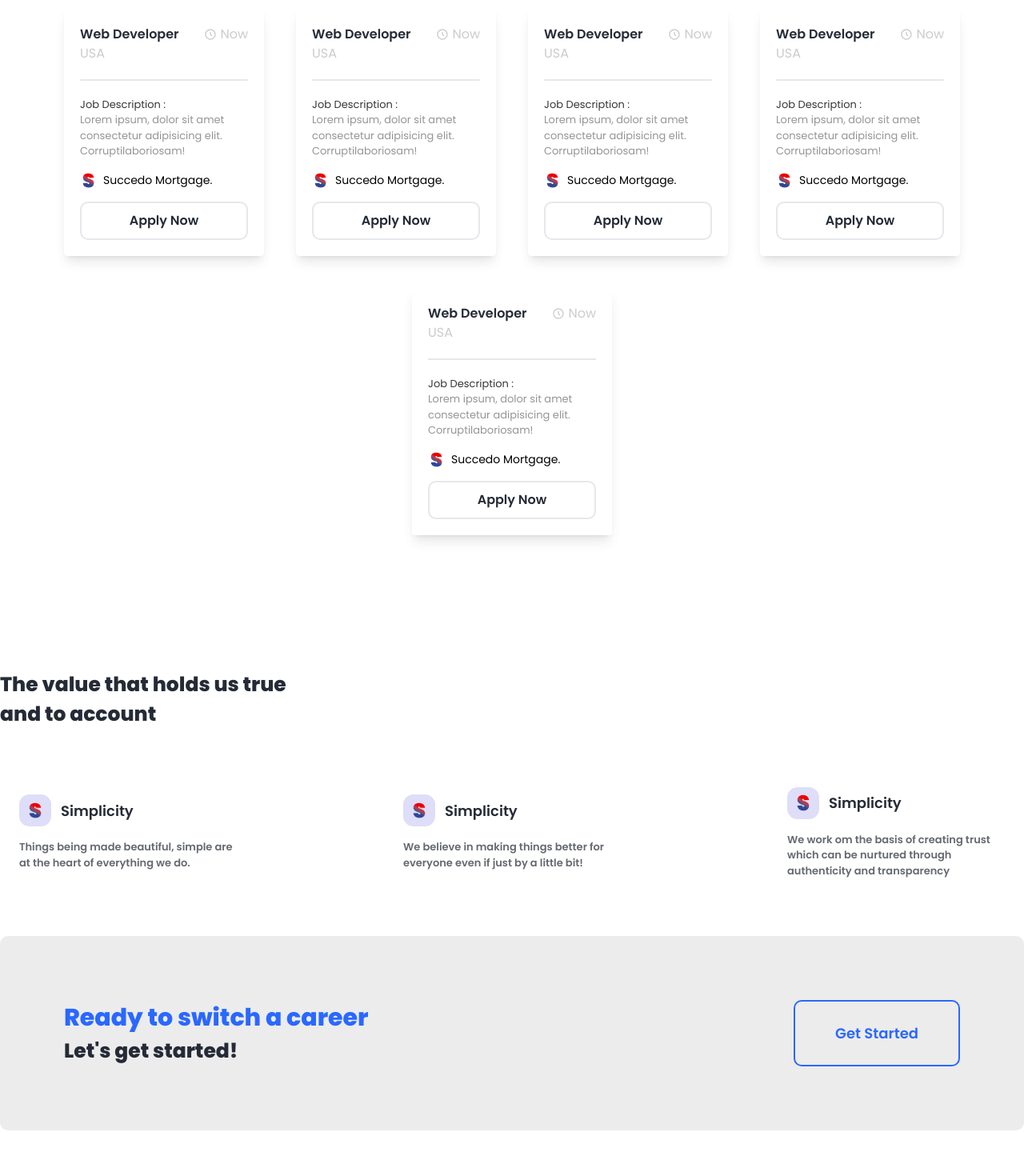
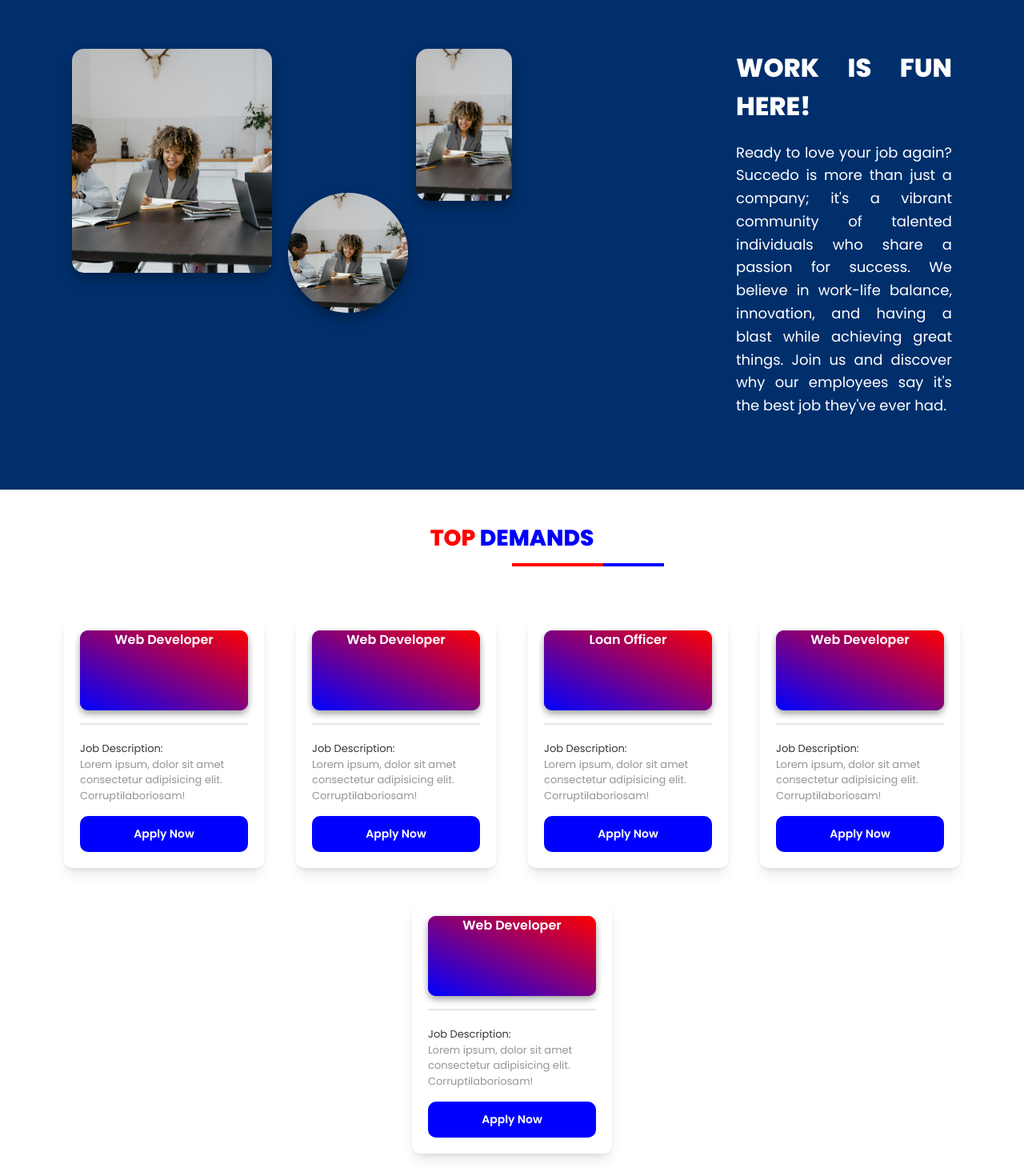
Before and after one commit to CodeWithSammy/Careers, a React (Vite) app: page / in a window 1280 px wide. Shown: the part 340-1810 px from the top of the page at 80% size. Built offline with nearby package versions, Linux system fonts and the light colour scheme.

Commit message:
homepage

```diff
--- a/src/App.jsx
+++ b/src/App.jsx
@@ -10,8 +10,9 @@ const App = () => {
     <div className='w- [85%] m-auto bg-white'>
       <Navbar/>
       <Search/>
+      <Value/>
       <Jobs/>
-      <Value/>
+
       <Footer/>
 
     </div>
--- /dev/null
+++ b/src/Components/JobsDiv/Jobs.css
@@ -0,0 +1,63 @@
+
+  /* Gradient container for the top portion */
+.gradient-top {
+    background: linear-gradient(to bottom left,red,blue);
+    border-radius: 10px; /* Optional: rounded corners */
+    height: 100px; /* Adjust the height as needed */
+    width: 100%; /* Adjust width as needed, or set a fixed width */
+    box-shadow: 0 4px 8px rgba(0, 0, 0, 0.2); /* Optional: shadow for better visibility */
+  }
+
+  /* Space below the gradient */
+
+
+  /* Styling for the Apply Now button */
+  .apply-button {
+    border: 2px solid blue; /* Blue border for the button */
+    background-color: blue; /* Blue background */
+    color: white; /* White text */
+    border-radius: 10px; /* Rounded corners */
+    padding: 10px;
+    width: 100%;
+    font-size: 14px;
+    font-weight: 600;
+    cursor: pointer; /* Pointer cursor on hover */
+    transition: background-color 0.3s, color 0.3s; /* Smooth transition */
+  }
+
+  .apply-button:hover {
+    background-color: darkblue; /* Darker blue on hover */
+  }
+  /* Style for the TOP DEMANDS section */
+.top-demands {
+    text-align: center;
+    margin-bottom: 20px;
+  }
+
+  /* Style for the TOP DEMANDS section */
+.top-demands {
+    text-align: center;
+    margin-top: 40px; /* Adjust this value to move the section down */
+  }
+
+  .top-demands-title {
+    font-size: 28px;
+    font-weight: bold;
+    margin: 0;
+  }
+
+  .top-demands-red {
+    color: red;
+  }
+
+  .top-demands-blue {
+    color: blue;
+  }
+
+  .top-demands-line {
+    margin-top: 10px;
+    height: 4px;
+    margin-left: 640px;
+    background: linear-gradient(to right, red 60%, rgb(4, 0, 255) 60%);
+    width: 190px;
+  }
--- a/src/Components/JobsDiv/Jobs.jsx
+++ b/src/Components/JobsDiv/Jobs.jsx
@@ -1,14 +1,11 @@
-import { BiTimeFive } from "react-icons/bi"
 import logo1 from '../../Assets/logo1.png';
-
+import './Jobs.css';
 
 const Data = [
   {
     id: 1,
     image: logo1,
     title: 'Web Developer',
-    time: 'Now',
-    location: 'USA',
     desc: 'Lorem ipsum, dolor sit amet consectetur adipisicing elit. Corruptilaboriosam!',
     company: 'Succedo Mortgage.'
   },
@@ -24,7 +21,7 @@ const Data = [
   {
     id: 3,
     image: logo1,
-    title: 'Web Developer',
+    title: 'Loan Officer',
     time: 'Now',
     location: 'USA',
     desc: 'Lorem ipsum, dolor sit amet consectetur adipisicing elit. Corruptilaboriosam!',
@@ -48,52 +45,42 @@ const Data = [
     desc: 'Lorem ipsum, dolor sit amet consectetur adipisicing elit. Corruptilaboriosam!',
     company: 'Succedo Mortgage.'
   },
-]
+];
+
 const Jobs = () => {
   return (
+    <div>
+      <div className="top-demands">
+        <h1 className="top-demands-title">
+          <span className="top-demands-red">TOP</span> <span className="top-demands-blue">DEMANDS</span>
+        </h1>
+        <div className="top-demands-line"></div>
+      </div>
+      <div className="jobContainer flex gap-10 justify-center flex-wrap items-center py-10">
+        {Data.map(({ id, title, desc }) => {
+          return (
+            <div key={id} className="group group/item singleJob w-[250px] p-[20px] bg-white rounded-[10px] shadow-lg shadow-greyIsh-400/700 hover:shadow-xl">
+              <div className="gradient-top rounded-t-[10px]">
+                <div className="gradient-top rounded-t-[10px] text-center">
 
-    <div>
-      <div className="jobContainer flex gap-10 justify-center flex-wrap items-center py-10" >
-        {
-          Data.map(({ id, image, title, time, location, desc, company }) => {
-            return (
-              <div key={id} className="group group/item singleJob w-[250px] p-[20px] bg-white rounded [10px] hover:bg-blueColor shadow-lg shadow-greyIsh-400/700 hover:shadow-lg">
-                <span className='flex justify-between items-center gap-4'>
-                  <h1 className='text-[16px] font-semibold text-[#252b36] group-hover:text-white' >{title}</h1>
-
-                  <span className="flex items-center text-[#ccc] gap-1">
-                    <BiTimeFive /> {time}
-                  </span>
-                </span>
-
-                <h6 className="text-[#ccc]">{location}</h6>
-
-
-                <p className='text-[13px] text-[#959595] pt-[20px] border-t-[2px] mt-[20px] group-hover:text-white'>
-                  <h5 className="text-[#373737]">Job Description :</h5>
+                  <h1 className='text-[16px] font-semibold text-white'>{title}</h1>
+                </div>
+              </div>
+              <div className="description-container mt-4">
+                <p className='text-[13px] text-[#959595] border-t-[2px] pt-[20px]'>
+                  <h5 className="text-[#373737]">Job Description:</h5>
                   {desc}
                 </p>
+              </div>
+              <button className='apply-button mt-4'>
+                Apply Now
+              </button>
+            </div>
+          );
+        })}
+      </div>
+    </div>
+  );
+};
 
-                <div className="company flex items-center gap-2">
-                  <img src={image} alt="Company logo" className="w-[10%]" />
-
-                  <span className='text-[14px] py-[1rem] block group-hover:text-white'>{company}</span>
-                </div>
-
-
-                <button className='border-[2px] rounded-[10px] block p-[10px] w-full text- [14px] font-semibold text-textColor hover:bg-white group-hover/item:text-textColor group-hover:text-white'>
-                  Apply Now
-                </button>
-              </div>
-            )
-
-
-          })
-        }
-
-      </div >
-    </div >
-  )
-}
-
-export default Jobs
+export default Jobs;
--- a/src/Components/SearchDiv/Search.jsx
+++ b/src/Components/SearchDiv/Search.jsx
@@ -2,6 +2,7 @@
 import { AiOutlineSearch } from 'react-icons/ai';
 // import { BsHouseDoor, } from 'react-icons/bs';
 // import { CiLocationOn, } from 'react-icons/ci';
+
 
 const Search = () => {
   return (
--- /dev/null
+++ b/src/Components/ValueDiv/Value.css
@@ -0,0 +1,67 @@
+.fun-at-work-container {
+  display: flex;
+  justify-content: flex-start; /* Align items to the start */
+  align-items: flex-start; /* Align items at the top */
+  padding:90px;
+  background-color: #002f6c; /* Background color */
+  color: white; /* Text color */
+}
+
+
+.images-container {
+  display: flex;
+  flex-direction: column;
+  position: relative;
+  margin-right: 20px; /* Space between images and text */
+}
+
+.image-wrapper {
+  position: absolute;
+  border-radius: 15px; /* Slightly rounded corners */
+  overflow: hidden;
+  box-shadow: 0 8px 16px rgba(0, 0, 0, 0.3); /* Stronger shadow effect */
+}
+
+.image1 {
+  width: 250px;
+  height: 280px;
+}
+
+.image2 {
+  width: 150px;
+  height: 150px;
+  border-radius: 50%; /* Circular shape */
+  top: 180px;
+  left: 270px;
+}
+
+.image3 {
+  width: 120px;
+  height: 190px;
+  top: 0;
+  left: 430px;
+}
+
+.image {
+  width: 100%;
+  height: 100%;
+  object-fit: cover; /* Ensure the image covers the container */
+}
+
+.text-container {
+  max-width: 600px; /* Ensure it doesn’t take too much space */
+  margin-left: 810px;
+  text-align: justify;
+}
+
+
+.title {
+  font-size: 32px;
+  font-weight: bold;
+  margin-bottom: 20px;
+}
+
+.description {
+  font-size: 18px;
+  line-height: 1.6;
+}
--- a/src/Components/ValueDiv/Value.jsx
+++ b/src/Components/ValueDiv/Value.jsx
@@ -1,70 +1,33 @@
+import React from 'react';
+import image1 from '../../Assets/images/cover.jpg';
+import image2 from '../../Assets/images/cover.jpg';
+import image3 from '../../Assets/images/cover.jpg';
+import './Value.css';
 
-import logo1 from '../../Assets/logo1.png';
-const Value = () => {
+const FunAtWork = () => {
   return (
+    <div className="fun-at-work-container">
 
-    <div className='mb-[4rem] mt-[6rem]'>
-      <h1 className='text-textColor text-[25px] py-[2rem] pb-[3rem] font-bold w-[400px] block'>The value that holds us true and to account</h1>
-      <div className='grid gap-[10rem] grid-cols-3 items-center'>
-        <div className='singleGrid rounded-[10px] hover:bg-[#eeedf7] p-[1.5rem]'>
-          <div className='flex items-center gap-3'>
-            <div className='imgDiv p-[4px] rounded-[.8rem] bg-[#dedef8] h-[40px] w-[40px] flex items-center justify-center'>
-              <img src={logo1} alt="" className='w-[70%]' />
-            </div>
-
-            <span className='font-semibold text-textColor text-[18px]'>
-              Simplicity </span>
-          </div>
-
-          <p className='text-[13px] text-textColor opacity-[.7] py-[1rem] font-semibold'>
-            Things being made beautiful, simple are at the heart of everything we do. </p>
+      <div className="images-container">
+        <div className="image-wrapper image1">
+          <img src={image1} alt="Employee 1" className="image" />
         </div>
-
-        <div className='singleGrid rounded-[10px] hover:bg-[#eeedf7] p-[1.5rem]'>
-          <div className='flex items-center gap-3'>
-            <div className='imgDiv p-[4px] rounded-[.8rem] bg-[#dedef8] h-[40px] w-[40px] flex items-center justify-center'>
-              <img src={logo1} alt="" className='w-[70%]' />
-            </div>
-
-            <span className='font-semibold text-textColor text-[18px]'>
-              Simplicity </span>
-          </div>
-
-          <p className='text-[13px] text-textColor opacity-[.7] py-[1rem] font-semibold'>
-            We believe in making things better for everyone even if just by a little bit! </p>
+        <div className="image-wrapper image2">
+          <img src={image2} alt="Employees working" className="image" />
         </div>
-
-        <div className='singleGrid rounded-[10px] hover:bg-[#eeedf7] p-[1.5rem]'>
-          <div className='flex items-center gap-3'>
-            <div className='imgDiv p-[4px] rounded-[.8rem] bg-[#dedef8] h-[40px] w-[40px] flex items-center justify-center'>
-              <img src={logo1} alt="" className='w-[70%]' />
-            </div>
-
-            <span className='font-semibold text-textColor text-[18px]'>
-              Simplicity </span>
-          </div>
-
-          <p className='text-[13px] text-textColor opacity-[.7] py-[1rem] font-semibold'>
-            We work om the basis of creating trust which can be nurtured through authenticity and transparency </p>
+        <div className="image-wrapper image3">
+          <img src={image3} alt="Employee 2" className="image" />
         </div>
       </div>
-
-
-      <div className="card mt-[2rem] flex justify-between bg-blueColor p-[5rem] rounded-[10px]">
-        <div>
-          <h1 className=' text-blueColor text-[30px] font-bold'>Ready to switch a career</h1>
-          <h2 className='text-textColor text-[25px] font-bold'>Let's get started!</h2>
-        </div>
-
-
-        <button className='border-[2px] rounded-[10px] py-[4px] px-[50px] text-[18px] font-semibold text-blueColor hover:bg-white border-blueColor'>
-          Get Started
-          </button>
+      <div className="text-container">
+        <h1 className="title">WORK IS FUN HERE!</h1>
+        <p className="description">
+          Ready to love your job again? Succedo is more than just a company; it's a vibrant community of talented individuals who share a passion for success.
+          We believe in work-life balance, innovation, and having a blast while achieving great things. Join us and discover why our employees say it's the best job they've ever had.
+        </p>
       </div>
-
     </div>
-
-  )
+  );
 }
 
-export default Value
+export default FunAtWork;
```
Also changed, not shown: src/Assets/images/cover.jpg (added), src/Components/SearchDiv/Search.css (added).
